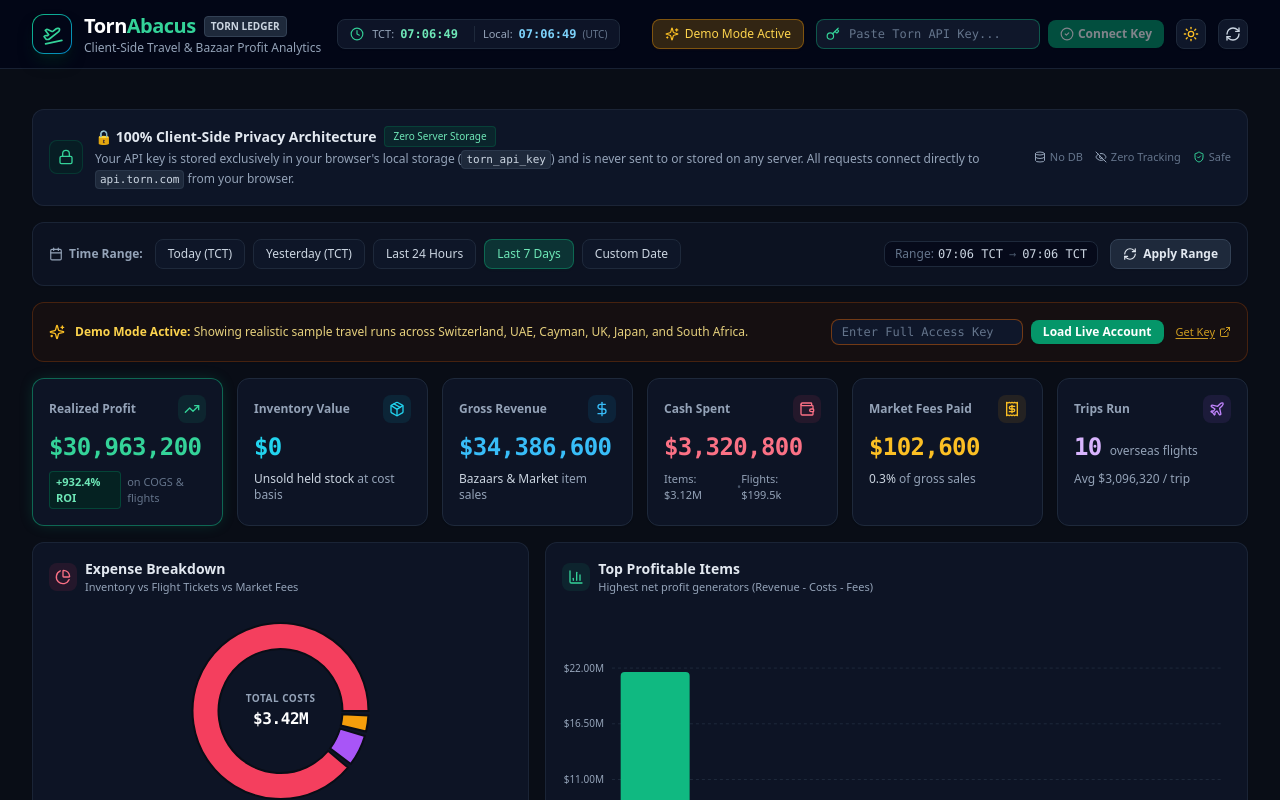
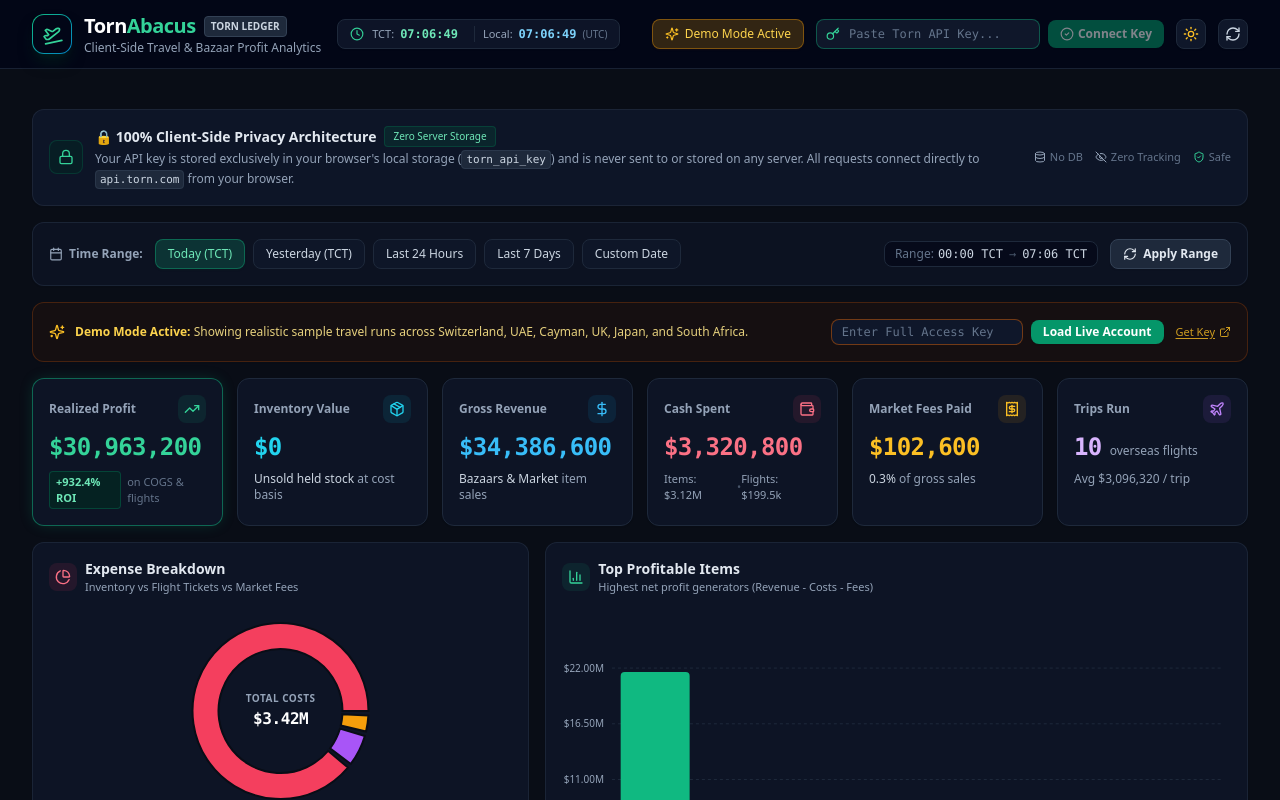
Before and after one commit to HarshRajSinghChauhan/TornAbacus, a Next.js app: page / in a window 1280 px wide. Shown: the top 800 px of the page. Built offline with nearby package versions, Linux system fonts and the light colour scheme.

Commit message:
feat: default time range preset to today

```diff
--- a/app/page.jsx
+++ b/app/page.jsx
@@ -31,7 +31,7 @@ export default function Dashboard() {
   const [playerInfo, setPlayerInfo] = useState(null);
   const [isTestingKey, setIsTestingKey] = useState(false);
 
-  const [activePreset, setActivePreset] = useState("last7d");
+  const [activePreset, setActivePreset] = useState("today");
   const [customRange, setCustomRange] = useState({ start: "", end: "" });
   const [rangeDetails, setRangeDetails] = useState(null);
 
@@ -45,7 +45,7 @@ export default function Dashboard() {
     if (stored) {
       setApiKey(stored);
       setIsDemoMode(false);
-      validateAndFetch(stored, "last7d");
+      validateAndFetch(stored, "today");
     } else {
       // If no key found, activate demo mode so the user immediately gets a rich dashboard
       setIsDemoMode(true);
```
